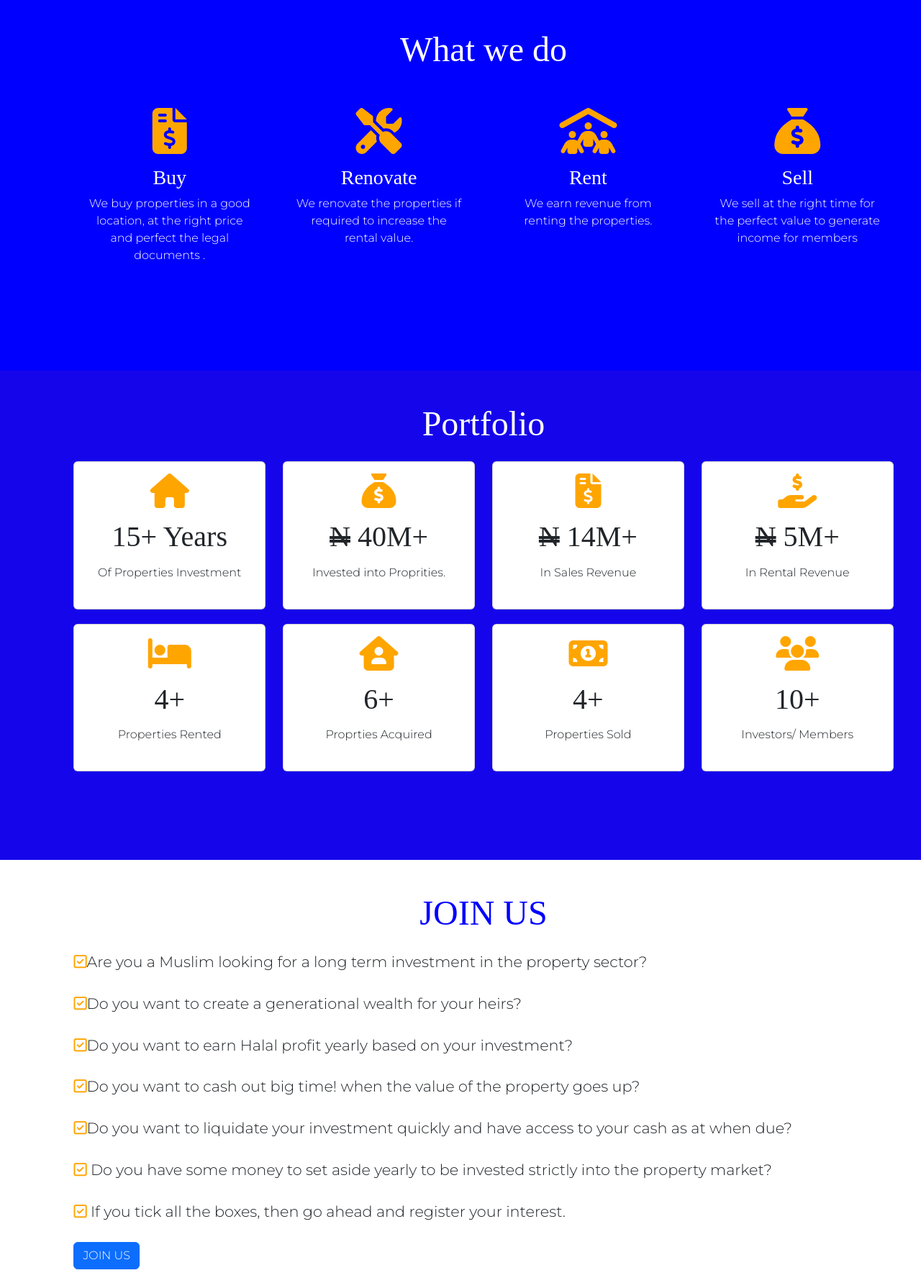
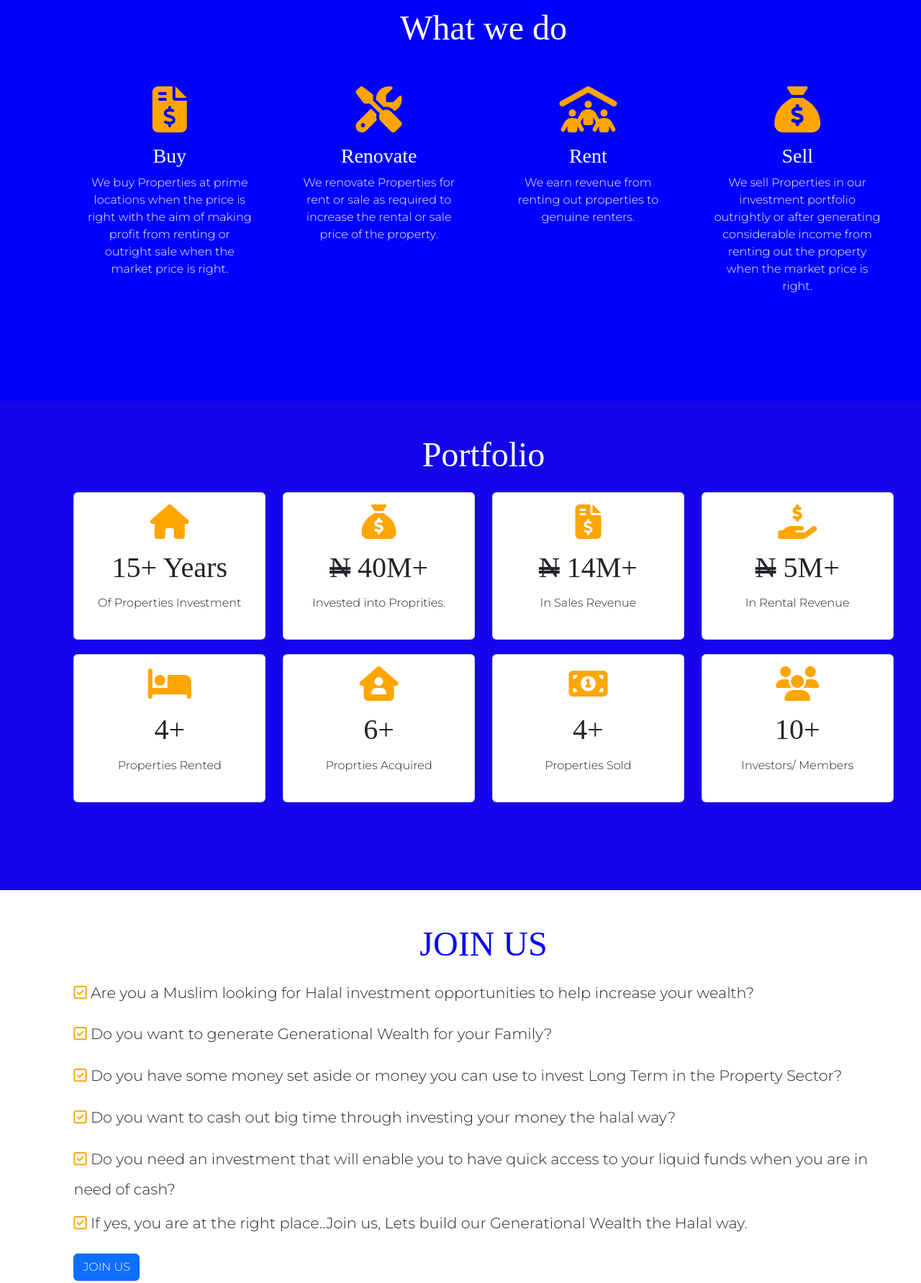
Before and after one commit to fashdeen/HalalPropertyClub, a plain HTML site: page index.html in a window 1280 px wide. Shown: the part 723-2506 px from the top of the page at 72% size. Drawn offline with nearby package versions, Linux system fonts and the light colour scheme.

Commit message:
First content update

```diff
--- a/css/styles.css
+++ b/css/styles.css
@@ -25,7 +25,7 @@ h1, h2, h3, h4, h5, h6 {
 
   .navbar-brand {
     font-family: "Ubuntu";
-    font-size: 2.5rem;
+    font-size: 2rem;
     font-weight: bold;
     color: white;
 
--- a/index.html
+++ b/index.html
@@ -35,7 +35,7 @@
 
             <nav class="navbar navbar-expand-lg navbar-dark">
              <img class="logo" src="images/logo.png" alt="Logo" width="70" height="70" class="d-inline-block align-text-top">
-            <a class="navbar-brand" href="index.html">Halal Property Club</a>
+            <a class="navbar-brand" href="index.html">HALAL PROPERTY CLUB</a>
             <button class="navbar-toggler" type="button" data-bs-toggle="collapse" data-bs-target="#navbarTogglerDemo01" aria-controls="navbarTogglerDemo01" aria-expanded="false" aria-label="Toggle navigation">
 
                 <span class="navbar-toggler-icon"></span>
@@ -86,21 +86,19 @@
     <div class="row">
         <div class ="col-lg-6">
           <h1 class ="title">
-            Joint effort
-            <br>at building
+            Building
             <br> <em>Generational Wealth</em>
+            <br> the Halal way.
             </h1>
             <p class ="titlesub">
-                Are you looking for a community of property entrepreneurs dedicated to investing in properties the Halal way. This is the place to be, we are made for you!
-
-
+              Are you looking to grow your wealth via the property sector the Halal Way? Then join us, let’s build halal wealth together.
             </p>
             <a href="#howtojoin" class= "btn btn-lg btn-warning">Join Us</a>
 
         </div>
 
         <div class ="col-lg-6">
-          <img class ="title-image" src="images/TitleImage3.png" alt="Title Image">
+          <img class ="title-image" src="images/TitleImage1.png" alt="Title Image">
 
         </div>
     </div>
@@ -115,22 +113,24 @@
         <div class="whatwebox col-lg-3 col-md-6">
             <i class="fa-solid fa-file-invoice-dollar fa-4x icon"></i>
             <h3>Buy</h3>
-            <p>We buy properties in a good location, at the right price and perfect the legal documents .</p>
+            <p>We buy Properties at prime locations when the price is right with the aim of
+              making profit from renting or outright sale when the market price is right.</p>
         </div>
         <div class="whatwebox col-lg-3 col-md-6">
             <i class="fa-solid fa-screwdriver-wrench fa-4x icon"></i>
             <h3>Renovate</h3>
-            <p>We renovate the properties if required to increase the rental value.</p>
+            <p>We renovate Properties for rent or sale as required to increase the rental or sale price of the property.</p>
         </div>
         <div class="whatwebox col-lg-3 col-md-6">
             <i class="fa-solid fa-people-roof fa-4x icon"></i>
             <h3>Rent</h3>
-            <p>We earn revenue from renting the properties.</p>
+            <p>We earn revenue from renting out properties to genuine renters.</p>
         </div>
         <div class="whatwebox col-lg-3 col-md-6">
             <i class="fa-solid fa-sack-dollar fa-4x icon"></i>
             <h3>Sell</h3>
-            <p>We sell at the right time for the perfect value to generate income for members</p>
+            <p>We sell Properties in our investment portfolio outrightly or after generating considerable
+              income from renting out the property when the market price is right.</p>
           </div>
   </div>
   </section>
@@ -227,28 +227,24 @@
     <p class ="howtojointitle">JOIN US</p>
     <div class="row">
         <div class="howtojoin col-lg-12 col-md-12">
-            <p> <i class="fa-regular fa-square-check fa-1x icon"></i>Are you a Muslim looking for a long term investment in the property sector?</p>
+            <p> <i class="fa-regular fa-square-check fa-1x icon"></i> Are you a Muslim looking for Halal investment opportunities to help increase your wealth?</p>
         </div>
         <div class="howtojoin col-lg-12 col-md-12">
 
-            <p> <i class="fa-regular fa-square-check fa-1x icon"></i>Do you want to create a generational wealth for your heirs?</p>
+            <p> <i class="fa-regular fa-square-check fa-1x icon"></i> Do you want to generate Generational Wealth for your Family?</p>
         </div>
         <div class="howtojoin col-lg-12 col-md-12">
-            <p> <i class="fa-regular fa-square-check fa-1x icon"></i>Do you want to earn Halal profit yearly based on your investment?</p>
+            <p> <i class="fa-regular fa-square-check fa-1x icon"></i> Do you have some money set aside or money you can use to invest Long Term in the Property Sector? </p>
         </div>
         <div class="howtojoin col-lg-12 col-md-12">
 
-            <p> <i class="fa-regular fa-square-check fa-1x icon"></i>Do you want to cash out big time! when the value of the property goes up?</p>
+            <p> <i class="fa-regular fa-square-check fa-1x icon"></i> Do you want to cash out big time through investing your money the halal way?</p>
         </div>
         <div class="howtojoin col-lg-12 col-md-12">
-            <p> <i class="fa-regular fa-square-check fa-1x icon"></i>Do you want to liquidate your investment quickly and have access to your cash as at when due?</p>
+            <p> <i class="fa-regular fa-square-check fa-1x icon"></i> Do you need an investment that will enable you to have quick access to your liquid funds when you are in need of cash?</p>
         </div>
         <div class="howtojoin col-lg-12 col-md-12">
-
-            <p> <i class="fa-regular fa-square-check fa-1x icon"></i> Do you have some money to set aside yearly to be invested strictly into the property market?</p>
-        </div>
-        <div class="howtojoin col-lg-12 col-md-12">
-            <p> <i class="fa-regular fa-square-check fa-1x icon"></i> If you tick all the boxes, then go ahead and register your interest.</p>
+            <p> <i class="fa-regular fa-square-check fa-1x icon"></i> If yes, you are at the right place..Join us, Lets build our Generational Wealth the Halal way.</p>
         </div>
         <div class="howtojoin col-lg-12 col-md-12">
 
```
Also changed, not shown: aboutus.html (+4 -5 lines), join.html (+3 -3 lines), images/titleimage1.png (added), 1 other file.
